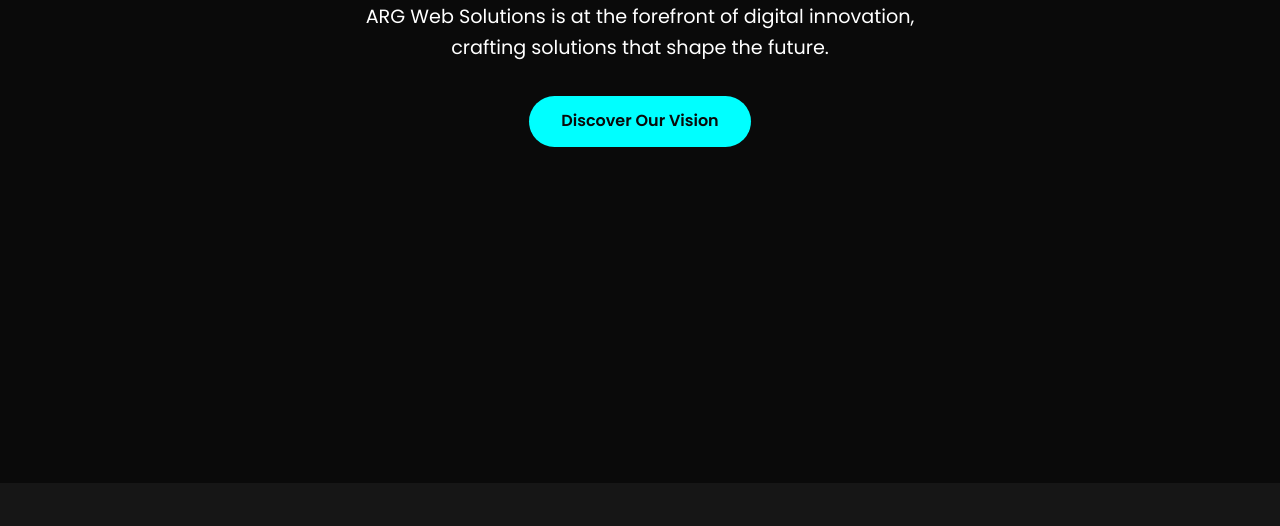
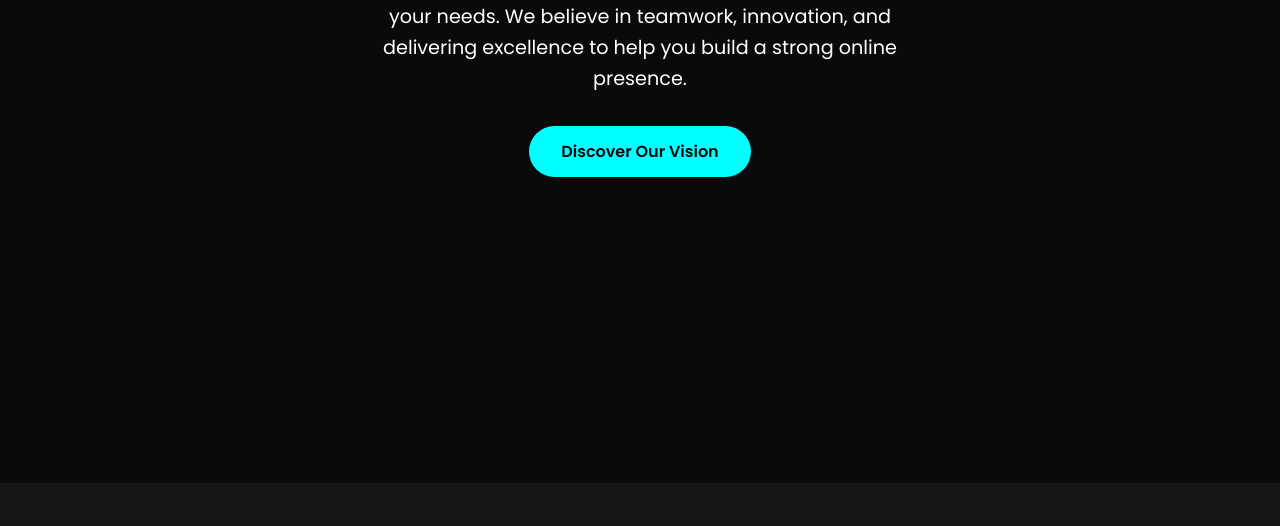
Before and after one commit to ARG-Web-Solutions/arg-web-solutions, a plain HTML site: page index.html in a window 1280 px wide. Shown: the part 381-907 px from the top of the page. Drawn offline with Linux system fonts and the light colour scheme.

Commit message:
Update index.html

```diff
--- a/index.html
+++ b/index.html
@@ -325,7 +325,7 @@
     <section class="hero">
         <div class="hero-content">
             <h1>Innovate. Create. Transform.</h1>
-            <p>ARG Web Solutions is at the forefront of digital innovation, crafting solutions that shape the future.</p>
+            <p>ARG Web Solutions creates high-quality websites tailored to your needs. We believe in teamwork, innovation, and delivering excellence to help you build a strong online presence.</p>
             <a href="about.html" class="cta-button">Discover Our Vision</a>
         </div>
     </section>
```
